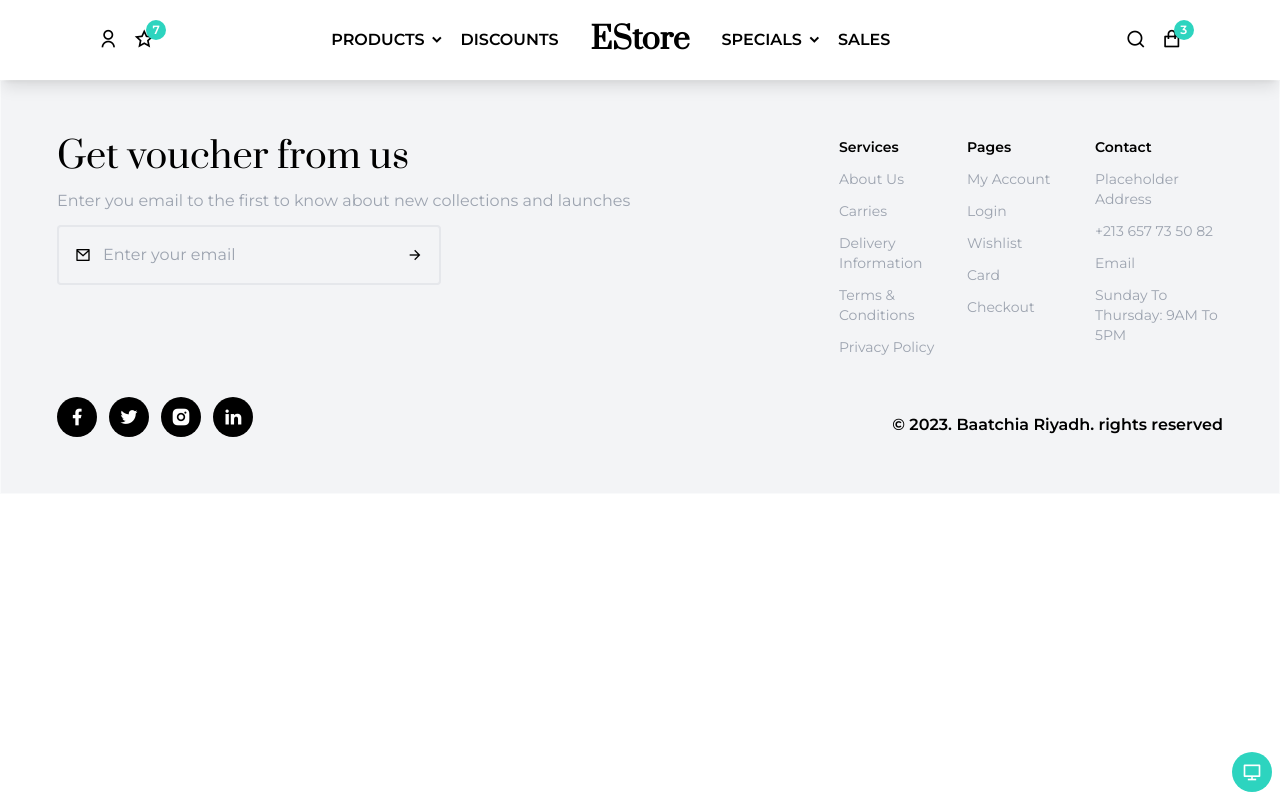
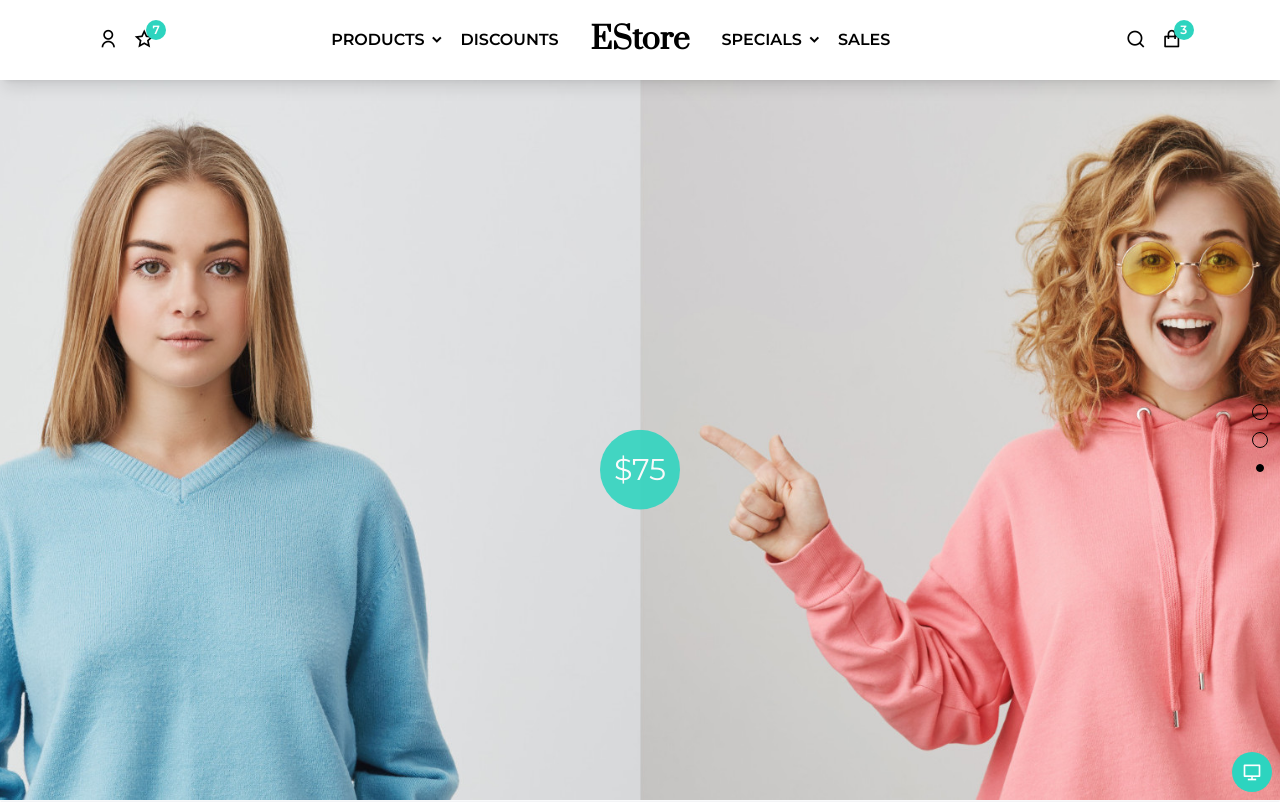
Before and after one commit to IProdev211/e-commerce-app-frontend, a Next.js app: page / in a window 1280 px wide. Shown: the top 802 px of the page. Built offline with nearby package versions, Linux system fonts and the light colour scheme.

Commit message:
Added featured products fade carousel

```diff
--- a/src/app/page.tsx
+++ b/src/app/page.tsx
@@ -1,3 +1,9 @@
+import FeaturedProductsCarousel from '@/components/FeaturedProductsCarousel';
+
 export default function Home() {
-	return <main></main>;
+	return (
+		<main>
+			<FeaturedProductsCarousel />
+		</main>
+	);
 }
--- /dev/null
+++ b/src/components/FeaturedProductsCarousel.tsx
@@ -0,0 +1,139 @@
+'use client';
+
+import { SLIDES } from '@/mocks';
+import { tw } from '@/utils';
+import { Transition } from '@headlessui/react';
+import { KeenSliderPlugin, useKeenSlider } from 'keen-slider/react';
+import Image from 'next/image';
+import { useState } from 'react';
+
+const PAUSE_DURATION = 2 * 1000;
+const ANIMATION_DURATION = 1 * 1000;
+
+const autoPlaySliderPlugin: KeenSliderPlugin = (slider) => {
+	let timeout: NodeJS.Timeout | undefined;
+	let mouseOver = false;
+	function clearNextTimeout() {
+		clearTimeout(timeout);
+	}
+	function nextTimeout() {
+		clearTimeout(timeout);
+		if (mouseOver) return;
+		timeout = setTimeout(() => slider.next(), PAUSE_DURATION);
+	}
+	slider.on('created', () => {
+		slider.container.addEventListener('mouseover', () => {
+			mouseOver = true;
+			clearNextTimeout();
+		});
+		slider.container.addEventListener('mouseout', () => {
+			mouseOver = false;
+			nextTimeout();
+		});
+		nextTimeout();
+	});
+	slider.on('dragStarted', clearNextTimeout);
+	slider.on('animationEnded', nextTimeout);
+	slider.on('updated', nextTimeout);
+};
+
+export default function FeaturedProductsCarousel() {
+	const [currentSlide, setCurrentSlide] = useState(0);
+	const [opacities, setOpacities] = useState<number[]>([]);
+
+	const [sliderRef, instanceRef] = useKeenSlider(
+		{
+			slides: 3,
+			loop: true,
+			renderMode: 'performance',
+			defaultAnimation: {
+				duration: ANIMATION_DURATION,
+			},
+			detailsChanged(slider) {
+				const new_opacities = slider.track.details.slides.map((slide) => slide.portion);
+				setOpacities(new_opacities);
+			},
+			slideChanged(slider) {
+				setCurrentSlide(slider.track.details.rel);
+			},
+		},
+
+		[autoPlaySliderPlugin]
+	);
+
+	const slideButtonClasses = (index: number) =>
+		currentSlide === index ? tw`h-2 w-2 bg-black` : tw`h-4 w-4 bg-transparent`;
+
+	return (
+		<section>
+			<div className='relative' ref={sliderRef}>
+				<div className='relative h-[560px] md:h-[calc(100vh-80px)]'>
+					{SLIDES.map((slide, index) => (
+						<Image
+							key={index}
+							src={slide.image}
+							width={1905}
+							height={859}
+							quality={100}
+							alt='slider image'
+							style={{ opacity: opacities[index] }}
+							className='absolute h-80 object-cover md:h-[calc(100vh-80px)]'
+						/>
+					))}
+				</div>
+
+				{SLIDES.map((slide, index) => (
+					<Transition
+						key={index}
+						show={index === currentSlide}
+						className='absolute right-1/2 top-80 flex w-screen -translate-y-10 translate-x-1/2 flex-col items-center justify-center gap-8 text-center text-white md:top-auto md:bottom-5 md:max-w-lg'
+					>
+						<Transition.Child
+							as='span'
+							enter='duration-700'
+							enterFrom='translate-y-12 opacity-0'
+							enterTo='translate-y-0 opacity-100'
+							className='flex h-20 w-20 items-center justify-center rounded-full bg-teal-400 text-3xl'
+						>
+							{slide.price}
+						</Transition.Child>
+						<Transition.Child
+							as='h3'
+							enter='delay-500 duration-700'
+							enterFrom='translate-y-12 opacity-0'
+							enterTo='translate-y-0 opacity-100'
+							className='font-secondary text-4xl text-black dark:text-white md:text-6xl md:text-white'
+						>
+							{slide.title}
+						</Transition.Child>
+						<Transition.Child
+							enter='delay-700 duration-700'
+							enterFrom='translate-y-12 opacity-0'
+							enterTo='translate-y-0 opacity-100'
+						>
+							<div className='cursor-pointer rounded border-2 border-black py-3 px-6 font-semibold text-black duration-300 hover:bg-black hover:text-white dark:border-white dark:text-white md:border-white md:text-white md:hover:bg-white md:hover:text-black'>
+								SHOP NOW
+							</div>
+						</Transition.Child>
+					</Transition>
+				))}
+
+				<ul className='absolute right-3 top-40 -translate-y-1/2 space-y-3 md:top-1/2'>
+					{SLIDES.map((_, index) => (
+						<li
+							key={index}
+							className='flex h-4 w-4 items-center justify-center'
+							onClick={() => instanceRef.current?.moveToIdx(index)}
+						>
+							<span
+								className={`${slideButtonClasses(
+									index
+								)} cursor-pointer rounded-full border border-black bg-black duration-300`}
+							/>
+						</li>
+					))}
+				</ul>
+			</div>
+		</section>
+	);
+}
```
